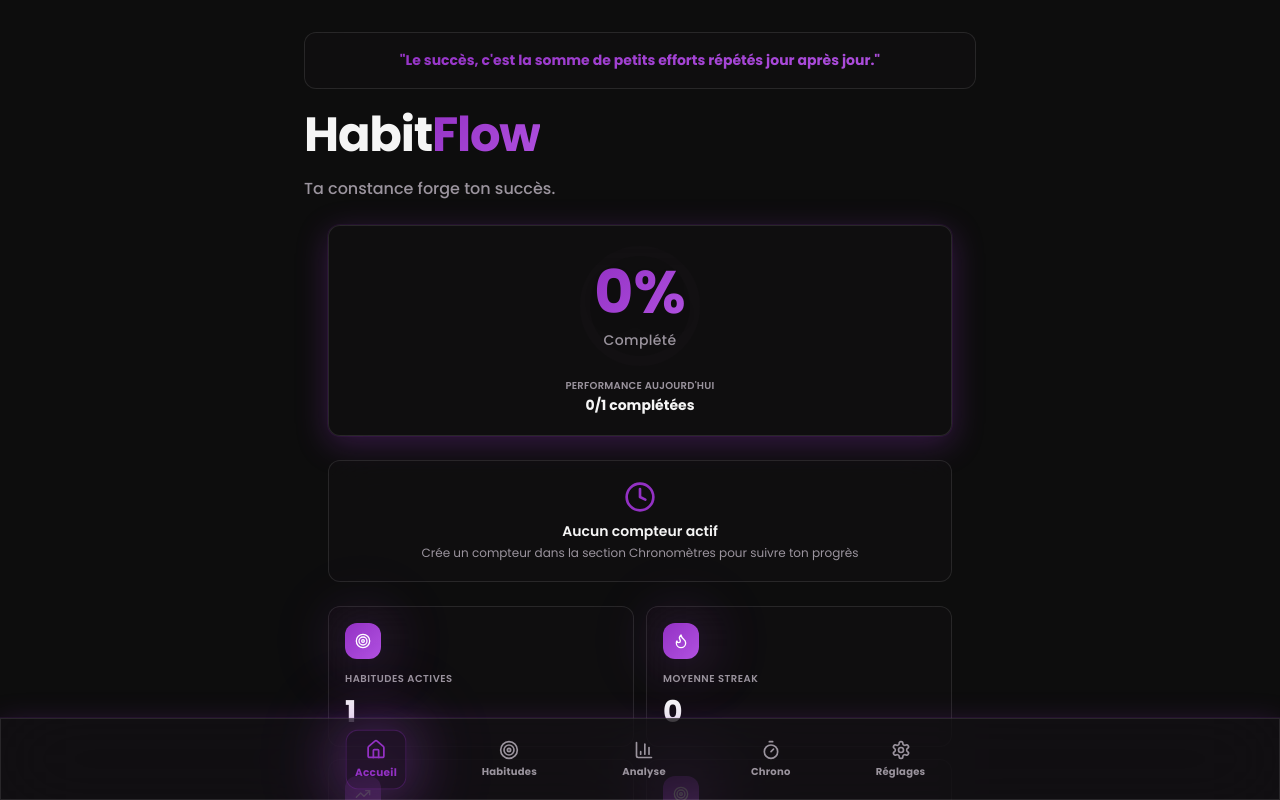
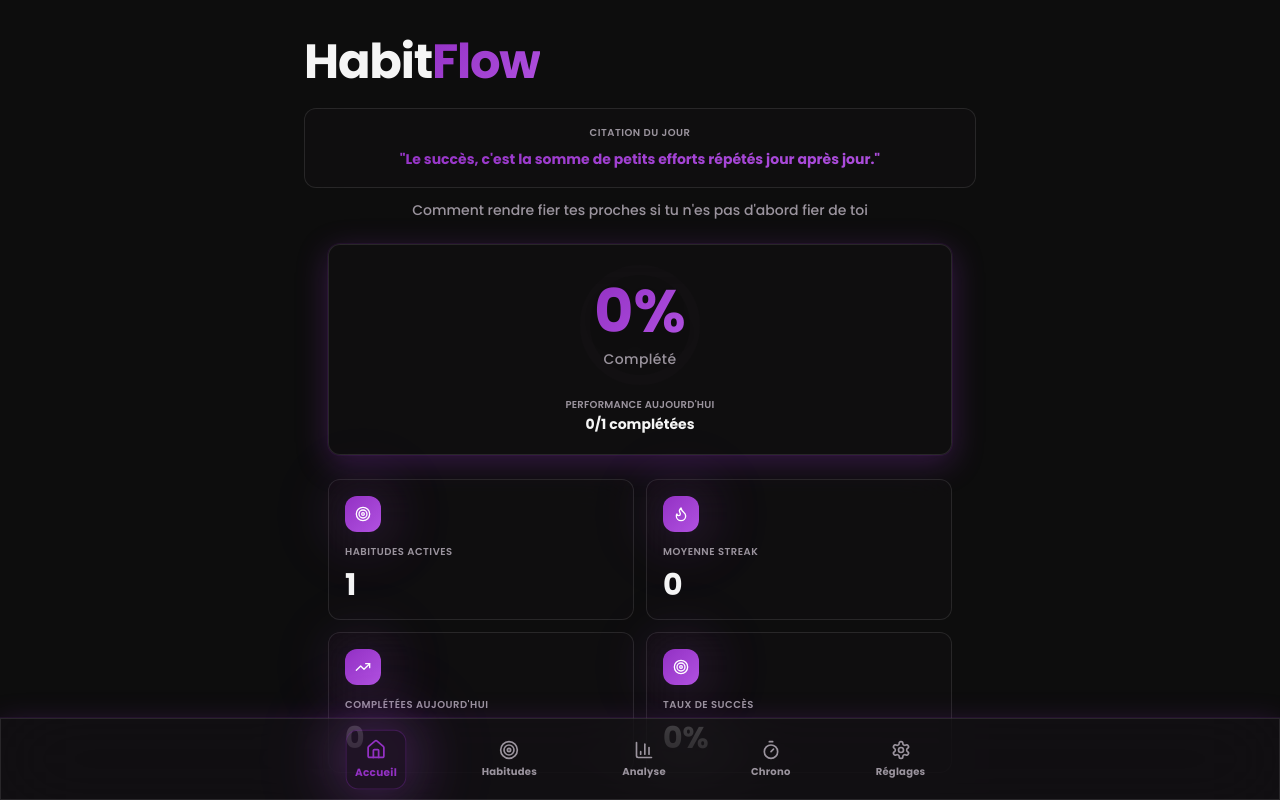
Before and after one commit to lebrixx/nextyou, a React (Vite) app: page / in a window 1280 px wide. Shown: the top 800 px of the page. Built offline with nearby package versions, Linux system fonts and the light colour scheme; the HTML template or start-up script is replaced by a standard one.

Commit message:
Refactor: Adjust homepage layout and content

```diff
--- a/src/pages/Index.tsx
+++ b/src/pages/Index.tsx
@@ -48,10 +48,17 @@ const Index = () => {
     const months = Math.floor(diff / (1000 * 60 * 60 * 24 * 30));
     const days = Math.floor((diff % (1000 * 60 * 60 * 24 * 30)) / (1000 * 60 * 60 * 24));
     const hours = Math.floor((diff % (1000 * 60 * 60 * 24)) / (1000 * 60 * 60));
+    const minutes = Math.floor((diff % (1000 * 60 * 60)) / (1000 * 60));
+    const seconds = Math.floor((diff % (1000 * 60)) / 1000);
 
-    if (months > 0) return `${months}m ${days}j`;
-    if (days > 0) return `${days}j ${hours}h`;
-    return `${hours}h`;
+    const parts = [];
+    if (months > 0) parts.push(`${months}mo`);
+    if (days > 0) parts.push(`${days}j`);
+    if (hours > 0) parts.push(`${hours}h`);
+    if (minutes > 0) parts.push(`${minutes}m`);
+    if (seconds > 0 || parts.length === 0) parts.push(`${seconds}s`);
+
+    return parts.slice(0, 3).join(' ');
   };
 
   const totalHabits = habits.length;
@@ -72,15 +79,20 @@ const Index = () => {
       {/* Header with Daily Quote */}
       <header className="px-6 pt-8 pb-6">
         <div className="max-w-2xl mx-auto">
-          <div className="glass rounded-xl p-4 mb-4 border border-primary/20">
+          <h1 className="text-5xl font-bold text-foreground mb-4 tracking-tight leading-tight">
+            Habit<span className="bg-gradient-primary bg-clip-text text-transparent">Flow</span>
+          </h1>
+          <div className="glass rounded-xl p-4 mb-3 border border-primary/20">
+            <p className="text-[10px] text-muted-foreground font-semibold uppercase tracking-wider mb-2 text-center">
+              Citation du jour
+            </p>
             <p className="text-sm font-bold bg-gradient-primary bg-clip-text text-transparent text-center leading-relaxed">
               "Le succès, c'est la somme de petits efforts répétés jour après jour."
             </p>
           </div>
-          <h1 className="text-5xl font-bold text-foreground mb-3 tracking-tight leading-tight">
-            Habit<span className="bg-gradient-primary bg-clip-text text-transparent">Flow</span>
-          </h1>
-          <p className="text-muted-foreground text-base font-medium">Ta constance forge ton succès.</p>
+          <p className="text-muted-foreground text-sm font-medium text-center">
+            Comment rendre fier tes proches si tu n&apos;es pas d&apos;abord fier de toi
+          </p>
         </div>
       </header>
 
@@ -90,40 +102,12 @@ const Index = () => {
         <section className="flex flex-col items-center py-5 glass rounded-xl shadow-elevation border border-white/5">
           <ProgressRing progress={progressPercentage} size={120} strokeWidth={10} />
           <div className="mt-3 text-center space-y-0.5">
-            <p className="text-muted-foreground font-semibold text-[10px] tracking-wide uppercase">Performance Aujourd'hui</p>
+            <p className="text-muted-foreground font-semibold text-[10px] tracking-wide uppercase">Performance Aujourd&apos;hui</p>
             <p className="text-foreground text-sm font-bold">
               {completedToday}/{totalHabits} complétées
             </p>
           </div>
         </section>
-
-        {/* Timers Section */}
-        {timers.length > 0 ? (
-          <section className="space-y-3">
-            <h2 className="text-xl font-bold text-foreground tracking-tight flex items-center gap-2">
-              <Clock className="w-5 h-5 text-primary" />
-              Mes compteurs
-            </h2>
-            <div className="grid grid-cols-2 gap-2">
-              {timers.map((timer) => (
-                <div key={timer.id} className="glass rounded-lg p-3 border border-white/5">
-                  <p className="text-xs text-muted-foreground mb-1 truncate">{timer.name}</p>
-                  <p className="text-2xl font-bold bg-gradient-primary bg-clip-text text-transparent">
-                    {formatTimerCompact(timer.startDate)}
-                  </p>
-                </div>
-              ))}
-            </div>
-          </section>
-        ) : (
-          <section className="glass rounded-xl p-5 text-center border border-white/5">
-            <Clock className="w-8 h-8 text-primary mx-auto mb-2" />
-            <p className="text-sm text-foreground font-semibold mb-1">Aucun compteur actif</p>
-            <p className="text-xs text-muted-foreground">
-              Crée un compteur dans la section Chronomètres pour suivre ton progrès
-            </p>
-          </section>
-        )}
 
         {/* Stats Grid */}
         <section className="grid grid-cols-2 gap-3">
@@ -175,6 +159,34 @@ const Index = () => {
           </div>
         </section>
 
+        {/* Timers Section */}
+        {timers.length > 0 ? (
+          <section className="space-y-3">
+            <h2 className="text-xl font-bold text-foreground tracking-tight flex items-center gap-2">
+              <Clock className="w-5 h-5 text-primary" />
+              Mes compteurs
+            </h2>
+            <div className="grid grid-cols-2 gap-2">
+              {timers.map((timer) => (
+                <div key={timer.id} className="glass rounded-lg p-3 border border-white/5">
+                  <p className="text-xs text-muted-foreground mb-1 truncate">{timer.name}</p>
+                  <p className="text-lg font-bold bg-gradient-primary bg-clip-text text-transparent">
+                    {formatTimerCompact(timer.startDate)}
+                  </p>
+                </div>
+              ))}
+            </div>
+          </section>
+        ) : (
+          <section className="glass rounded-xl p-5 text-center border border-white/5">
+            <Clock className="w-8 h-8 text-primary mx-auto mb-2" />
+            <p className="text-sm text-foreground font-semibold mb-1">Aucun compteur actif</p>
+            <p className="text-xs text-muted-foreground">
+              Crée un compteur dans la section Chronomètres pour suivre ton progrès
+            </p>
+          </section>
+        )}
+
         {/* Welcome Message */}
         {habits.length <= 1 && (
           <section className="glass rounded-xl p-6 text-center shadow-elevation border border-primary/20 mb-8">
```
